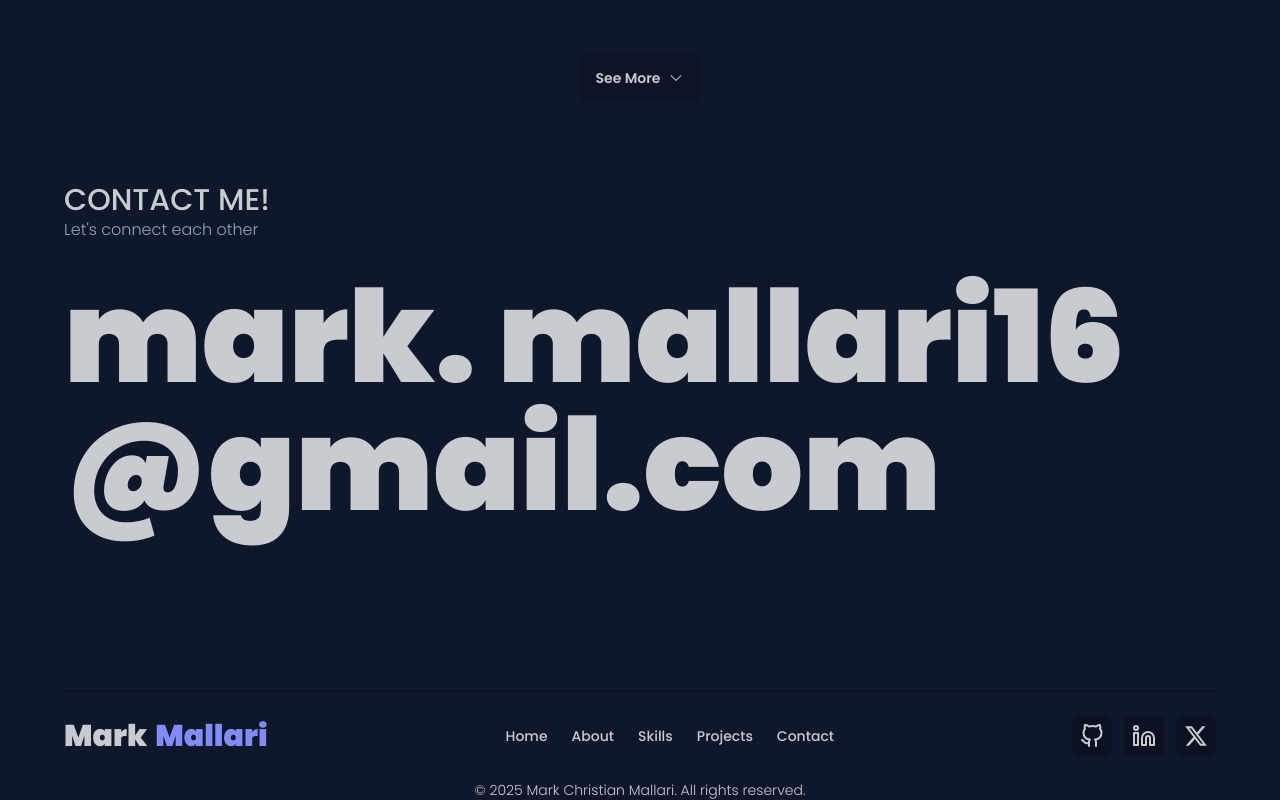
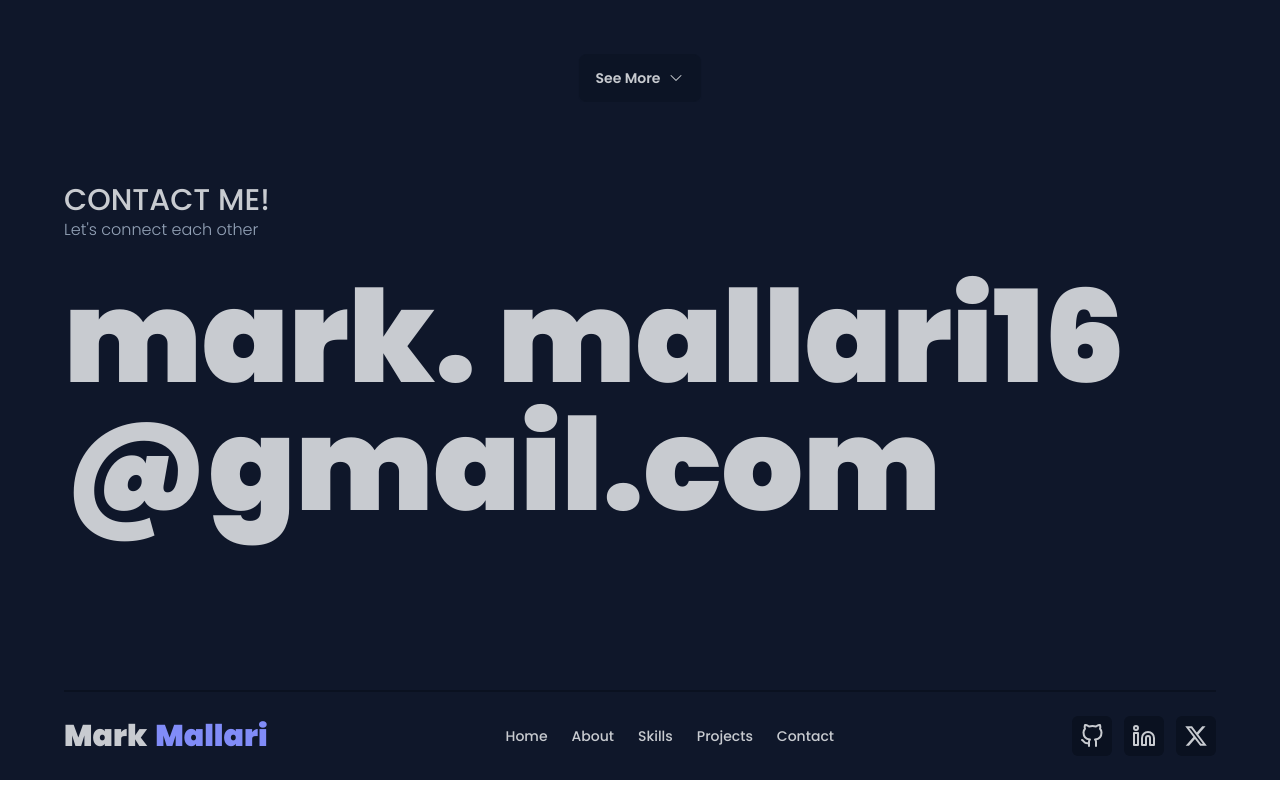
Before and after one commit to MarkMallari16/portfolio-website, a React (Vite) app: page / in a window 1280 px wide. Shown: the part 4614-5414 px from the top of the page. Built offline with nearby package versions, Linux system fonts and the light colour scheme.

Commit message:
upd: hide copyright in desktop view

```diff
--- a/src/components/Footer.jsx
+++ b/src/components/Footer.jsx
@@ -36,7 +36,7 @@ function Footer({ homeRef, aboutRef, skillsRef, projectsRef, contactRef, scrollI
                     </div>
                 </nav>
             </div>
-            <div className='bottom text-center'>
+            <div className='bottom text-center lg:hidden'>
                 <p className='font-light text-sm text-base-content '>
                   © {new Date().getFullYear()}  Mark Christian Mallari. All rights reserved.
                 </p>
```
